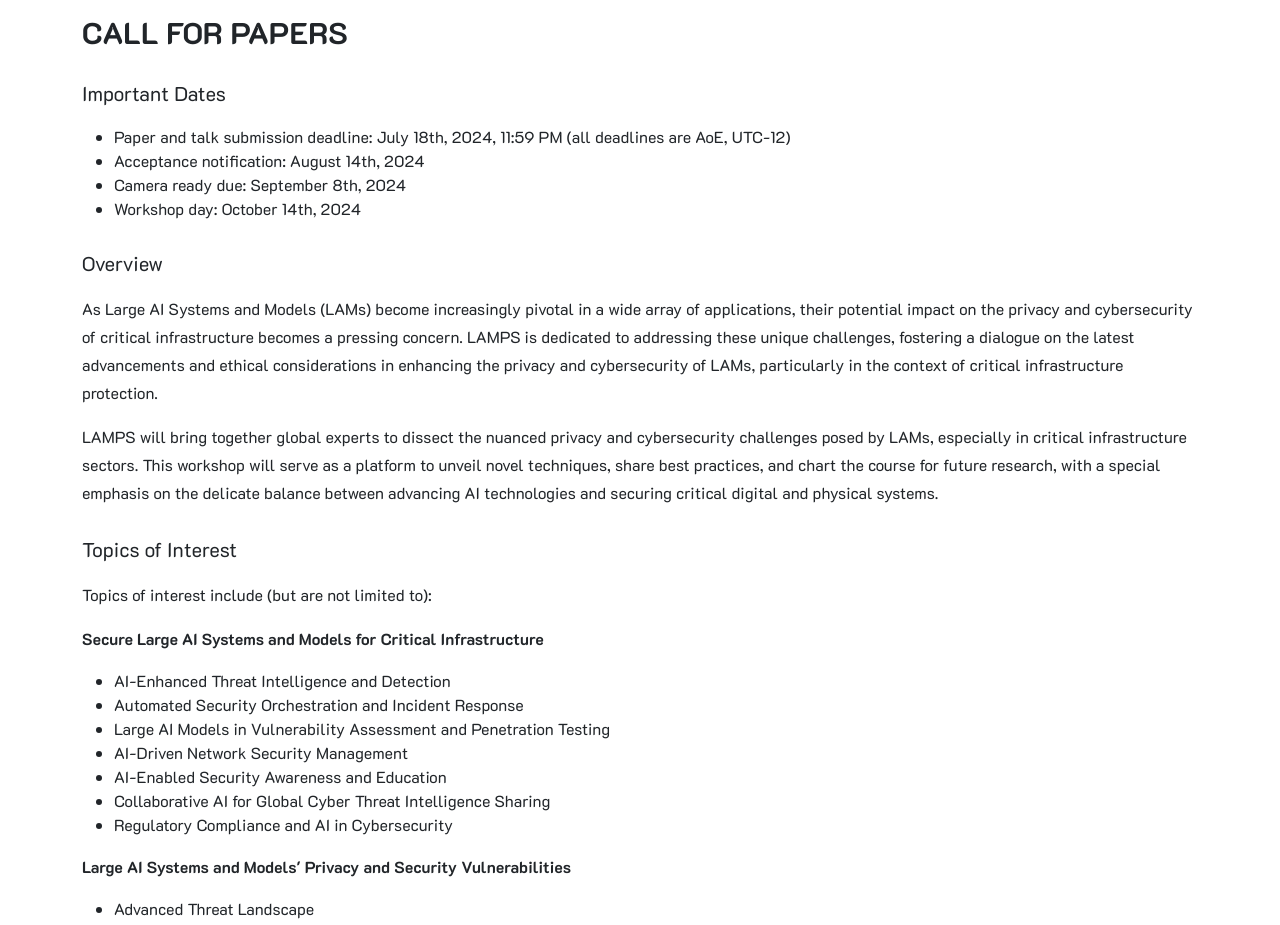
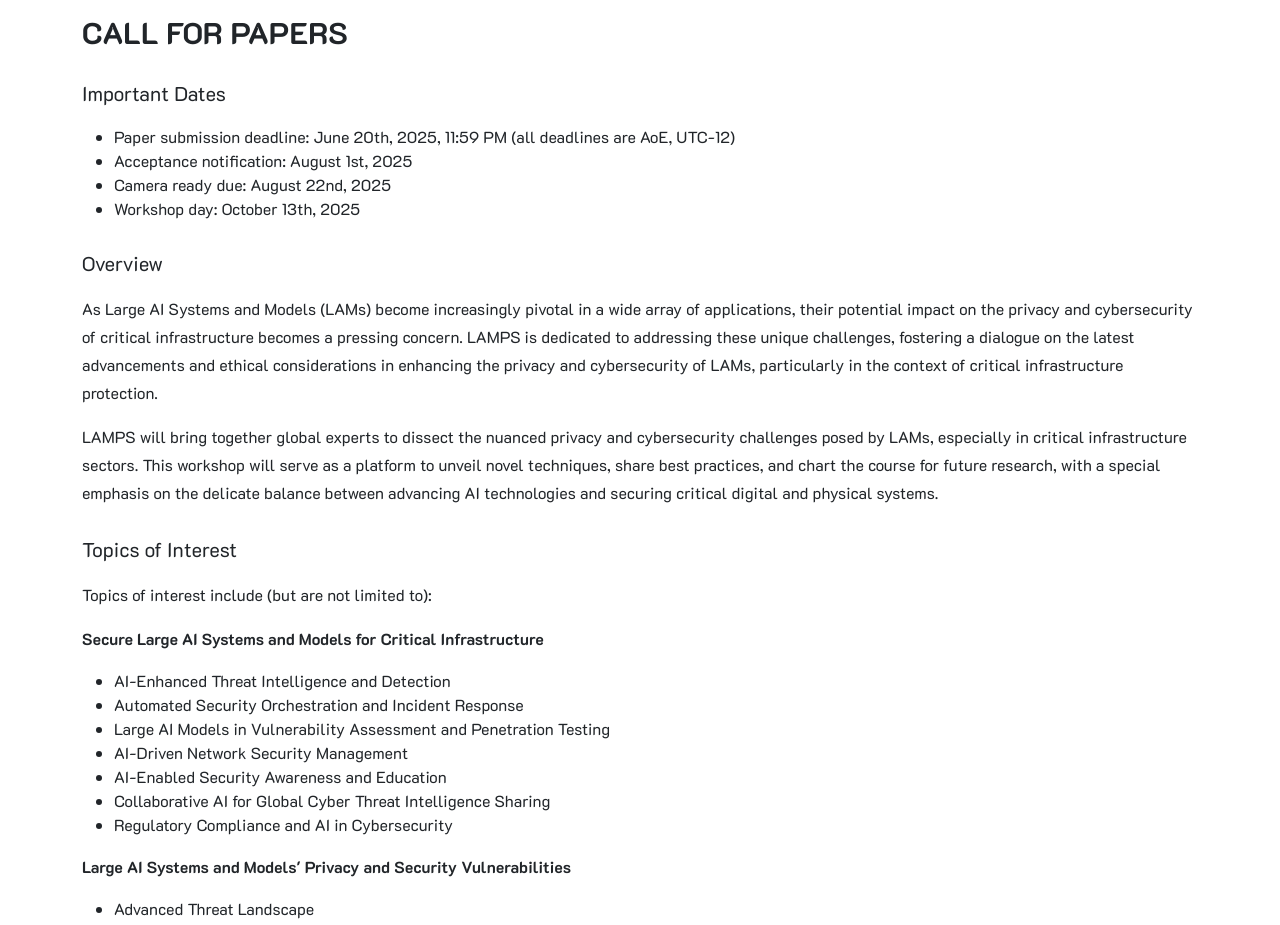
Before and after one commit to lamps-ccs/home, a plain HTML site: page index.html in a window 1280 px wide. Shown: the part 860-1785 px from the top of the page. Drawn offline with nearby package versions, Linux system fonts and the light colour scheme.

Commit message:
Update index.html

```diff
--- a/index.html
+++ b/index.html
@@ -721,17 +721,17 @@
                     <h3 class="section-subheading">Important Dates</h3>
                     <ul>
                         <li>
-                            Paper and talk submission deadline:
-                            July 18th, 2024, 11:59 PM (all deadlines are AoE, UTC-12)
+                            Paper submission deadline:
+                            June 20th, 2025, 11:59 PM (all deadlines are AoE, UTC-12)
                         </li>
                         <li>
                             Acceptance notification:
-                            August 14th, 2024
+                            August 1st, 2025
                         </li>
                         <li>Camera ready due:
-                            September 8th, 2024</li>
+                            August 22nd, 2025</li>
                         <li>Workshop day:
-                            October 14th, 2024</li>
+                            October 13th, 2025</li>
                     </ul>
                     <h3 class="section-subheading">Overview</h3>
                     <p>
```
